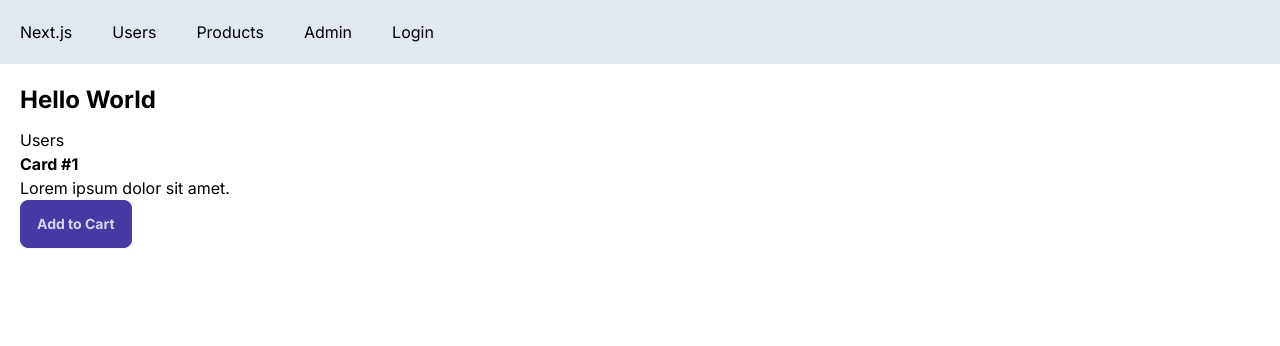
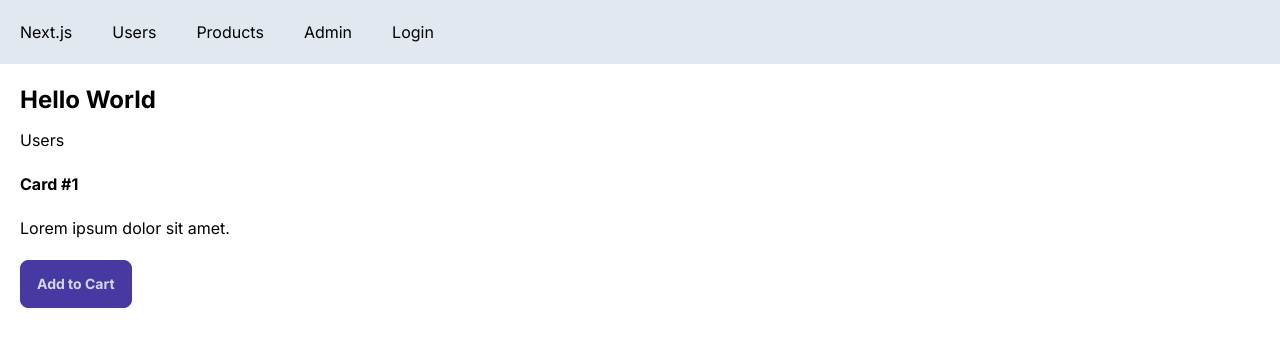
Before and after one commit to jfcv/next-app, a Next.js app: page / in a window 1280 px wide. Shown: the top 346 px of the page. Built offline with nearby package versions, Linux system fonts and the light colour scheme.

Commit message:
Update style to ProductCard.

```diff
--- a/app/components/ProductCard.tsx
+++ b/app/components/ProductCard.tsx
@@ -10,7 +10,7 @@ const ProductCard = () => {
     // this file
     // the downside to that is that it violates
     // the separation of concerns principle !!!
-    <div>
+    <div className='pt-5 space-y-5'>
         <h2 className={styles.header}>Card #1</h2>
 
         <p>Lorem ipsum dolor sit amet.</p>
```
